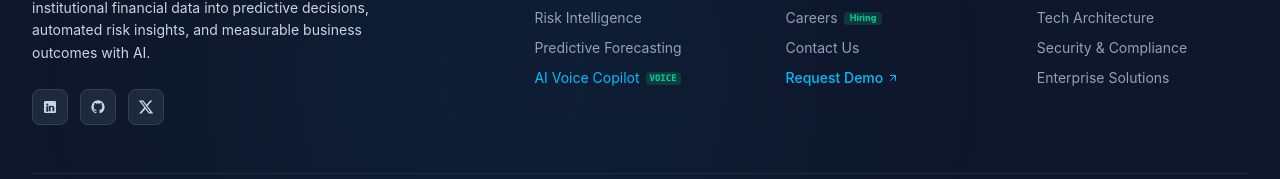
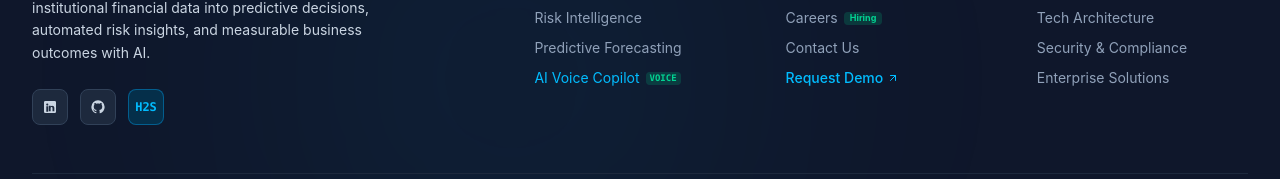
Before and after one commit to Ranjeet7680/NEXORA-Financial-Intelligence-Reimagined, a React (Vite) app: page / in a window 1280 px wide. Shown: the part 3781-3960 px from the top of the page. Built offline with nearby package versions, Linux system fonts and the light colour scheme.

Commit message:
chore: Synchronize Ranjeet Kumar social media profiles (LinkedIn, GitHub, Hack2Skill) uniformly across platform

```diff
--- a/src/components/Footer.jsx
+++ b/src/components/Footer.jsx
@@ -45,10 +45,11 @@ export default function Footer({ setActiveTab, openDemoModal }) {
             {/* Social Icons */}
             <div className="flex items-center gap-3 pt-2">
               <a
-                href="https://linkedin.com/in/ranjeetkumar"
+                href="https://www.linkedin.com/in/ranjeet-kumar-78a45120b/"
                 target="_blank"
                 rel="noreferrer"
                 aria-label="LinkedIn"
+                title="Ranjeet Kumar - LinkedIn"
                 className="w-9 h-9 rounded-lg bg-slate-800 border border-slate-700 flex items-center justify-center text-slate-300 hover:text-white hover:border-sky-400 transition-colors"
               >
                 <svg className="w-4 h-4 fill-current" viewBox="0 0 24 24"><path d="M19 3a2 2 0 0 1 2 2v14a2 2 0 0 1-2 2H5a2 2 0 0 1-2-2V5a2 2 0 0 1 2-2h14m-.5 15.5v-5.3a3.26 3.26 0 0 0-3.26-3.26c-.85 0-1.84.52-2.28 1.3v-1.11h-2.79v8.37h2.79v-4.93c0-.77.62-1.4 1.39-1.4a1.4 1.4 0 0 1 1.4 1.4v4.93h2.75M6.46 10.9v8.37H9.25V10.9H6.46M7.86 6.74a1.62 1.62 0 1 0 0 3.24 1.62 1.62 0 0 0 0-3.24z"/></svg>
@@ -58,18 +59,20 @@ export default function Footer({ setActiveTab, openDemoModal }) {
                 target="_blank"
                 rel="noreferrer"
                 aria-label="GitHub"
+                title="Ranjeet Kumar - GitHub"
                 className="w-9 h-9 rounded-lg bg-slate-800 border border-slate-700 flex items-center justify-center text-slate-300 hover:text-white hover:border-sky-400 transition-colors"
               >
                 <svg className="w-4 h-4 fill-current" viewBox="0 0 24 24"><path d="M12 2A10 10 0 0 0 2 12c0 4.42 2.87 8.17 6.84 9.5.5.08.66-.23.66-.5v-1.69c-2.77.6-3.36-1.34-3.36-1.34-.46-1.16-1.11-1.47-1.11-1.47-.91-.62.07-.6.07-.6 1 .07 1.53 1.03 1.53 1.03.87 1.52 2.34 1.07 2.91.83.1-.65.35-1.09.63-1.34-2.22-.25-4.55-1.11-4.55-4.92 0-1.11.38-2 1.03-2.71-.1-.25-.45-1.29.1-2.64 0 0 .84-.27 2.75 1.02.79-.22 1.65-.33 2.5-.33.85 0 1.71.11 2.5.33 1.91-1.29 2.75-1.02 2.75-1.02.55 1.35.2 2.39.1 2.64.65.71 1.03 1.6 1.03 2.71 0 3.82-2.34 4.66-4.57 4.91.36.31.69.92.69 1.85V21c0 .27.16.59.67.5C19.14 20.16 22 16.42 22 12A10 10 0 0 0 12 2z"/></svg>
               </a>
               <a
-                href="https://x.com"
+                href="https://hack2skill.com/dashboard/user_public_profile/?userId=6817753bbd3f11d6144699e1&tabIndex=about&utm_source=hack2skill&utm_medium=homepage"
                 target="_blank"
                 rel="noreferrer"
-                aria-label="X Twitter"
-                className="w-9 h-9 rounded-lg bg-slate-800 border border-slate-700 flex items-center justify-center text-slate-300 hover:text-white hover:border-sky-400 transition-colors"
+                aria-label="Hack2Skill"
+                title="Ranjeet Kumar - Hack2Skill Profile"
+                className="w-9 h-9 rounded-lg bg-sky-950 border border-sky-500/40 flex items-center justify-center text-sky-400 hover:text-white hover:border-sky-400 transition-colors font-mono font-extrabold text-xs"
               >
-                <svg className="w-4 h-4 fill-current" viewBox="0 0 24 24"><path d="M18.244 2.25h3.308l-7.227 8.26 8.502 11.24H16.17l-5.214-6.817L4.99 21.75H1.68l7.73-8.835L1.254 2.25H8.08l4.713 6.231zm-1.161 17.52h1.833L7.084 4.126H5.117z"/></svg>
+                H2S
               </a>
             </div>
           </div>
```
